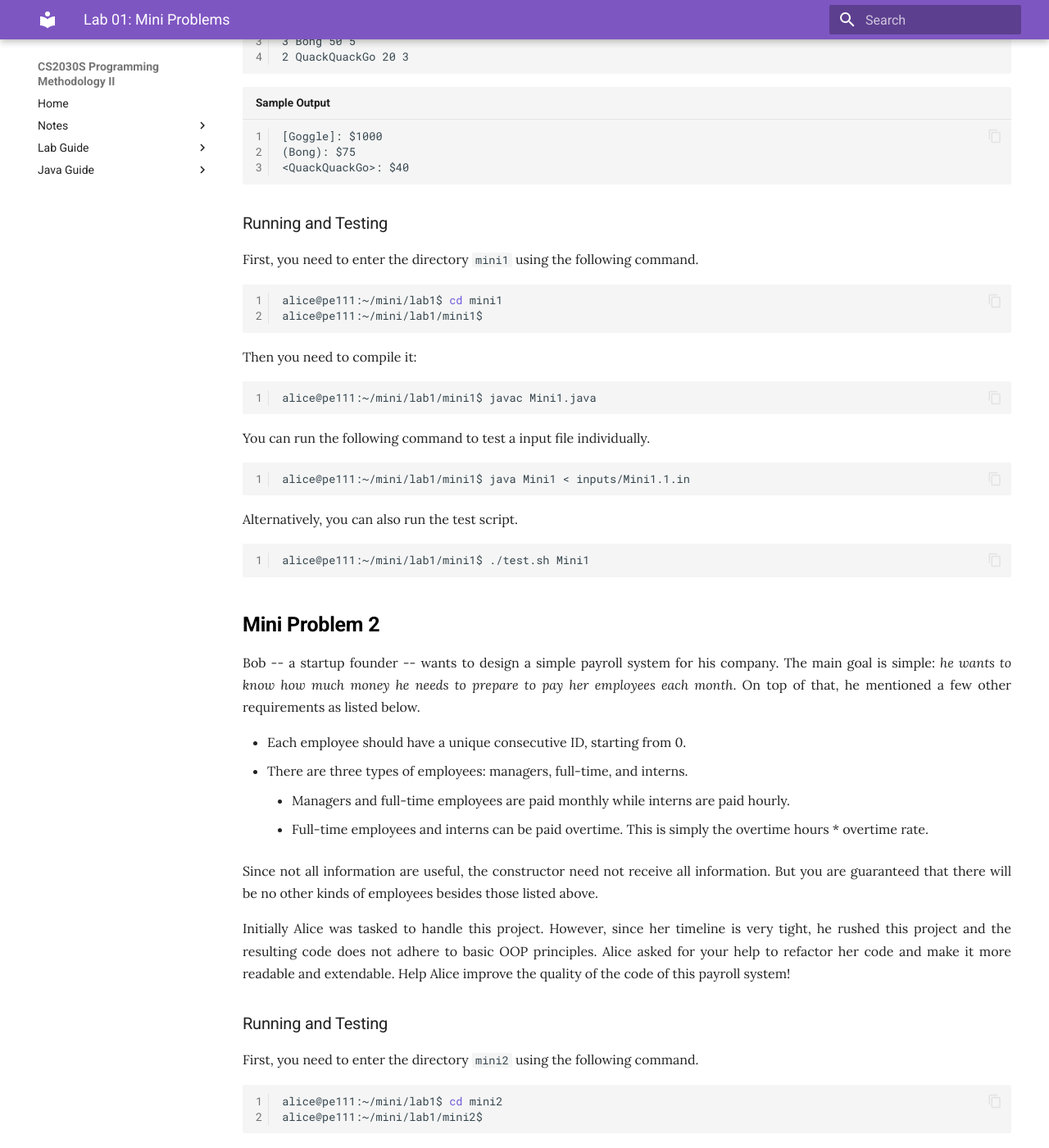
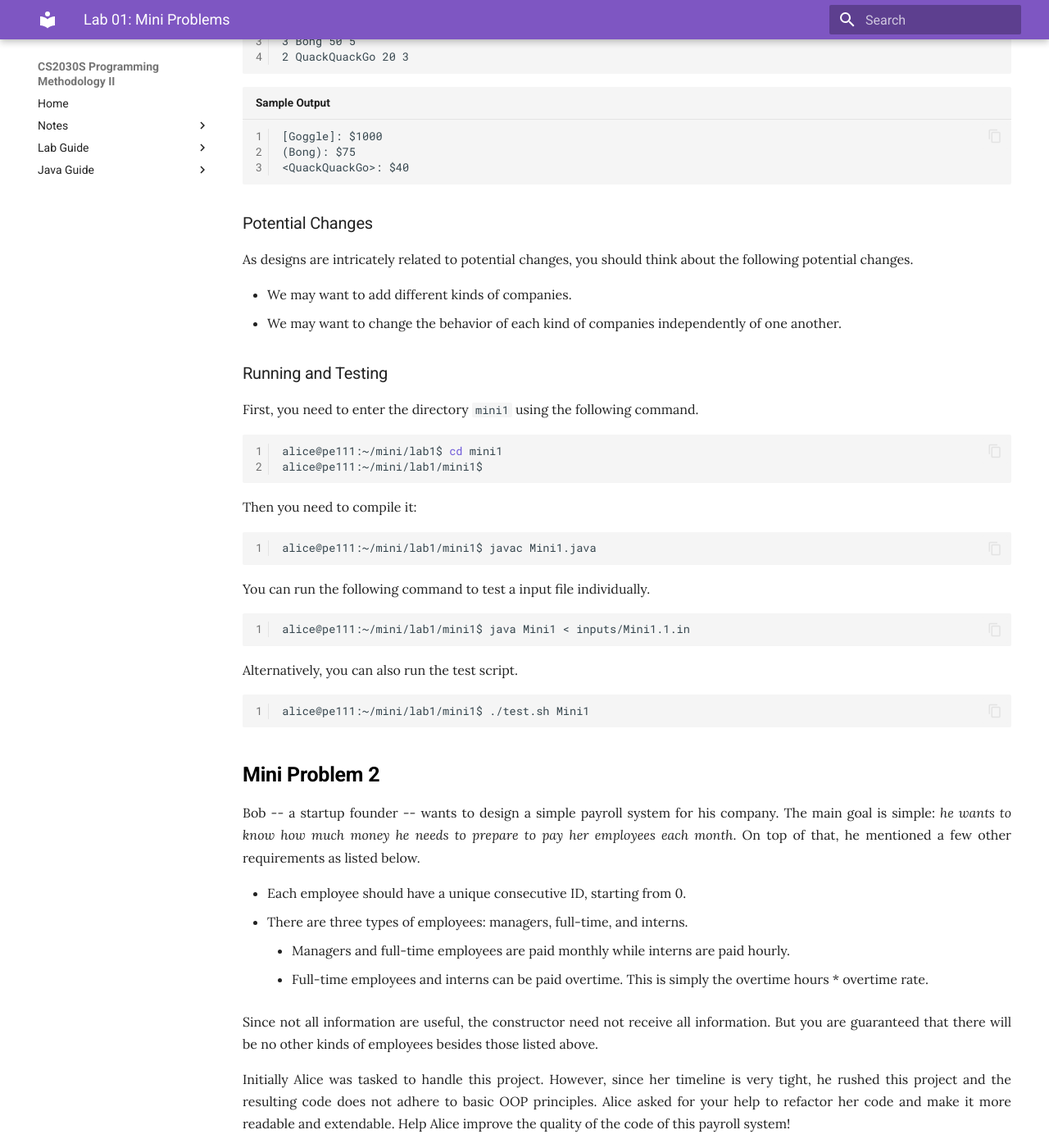
Before and after one commit to nus-cs2030s/2425-s1, an MkDocs documentation site: the page built from docs/labs/lab01.md, in a window 1280 px wide and 1400 px high, scrolled down 1220 px. Shown: the whole window at 82% size. Built offline with MkDocs 1.6.1 and Material for MkDocs 9.7.7, drawn with Linux system fonts in a browser that asks for light colours; some of the changed text lies outside the part shown.

Commit message:
Update lab01.md

````diff
--- a/docs/labs/lab01.md
+++ b/docs/labs/lab01.md
@@ -58,6 +58,14 @@
 ```
 
 
+### Potential Changes
+
+As designs are intricately related to potential changes, you should think about the following potential changes.
+
+- We may want to add different kinds of companies.
+- We may want to change the behavior of each kind of companies independently of one another.
+
+
 ### Running and Testing
 
 First, you need to enter the directory `mini1` using the following command.
@@ -105,6 +113,14 @@
 However, since her timeline is very tight, he rushed this project and the resulting code does not adhere to basic OOP principles.
 Alice asked for your help to refactor her code and make it more readable and extendable.
 Help Alice improve the quality of the code of this payroll system!
+
+
+### Potential Changes
+
+As designs are intricately related to potential changes, you should think about the following potential changes.
+
+- We may want to add different kinds of employees.
+- We may want to change the behavior of each kind of employees independently of one another.
 
 
 ### Running and Testing
````
